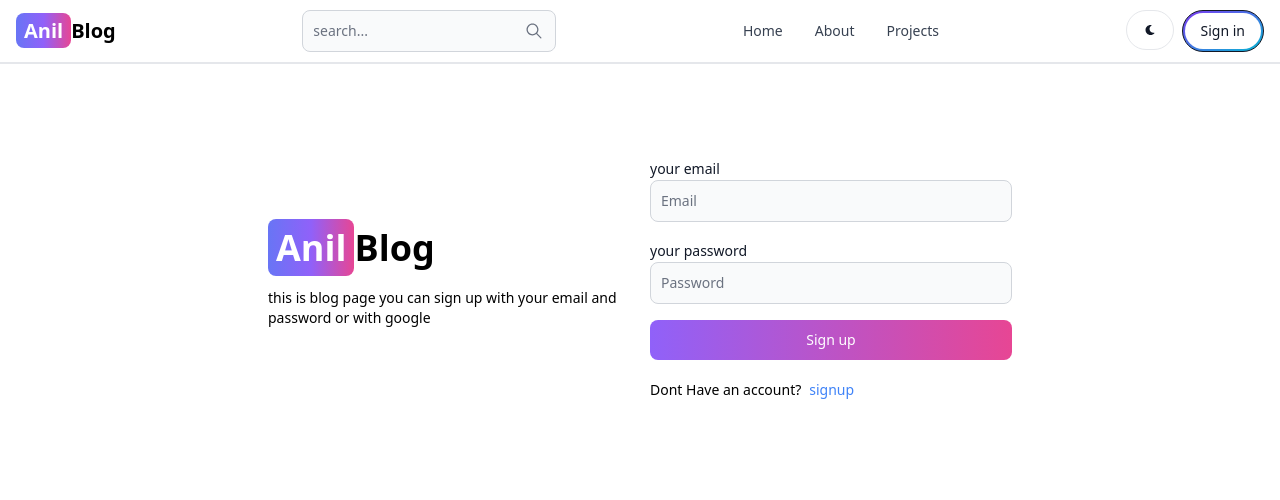
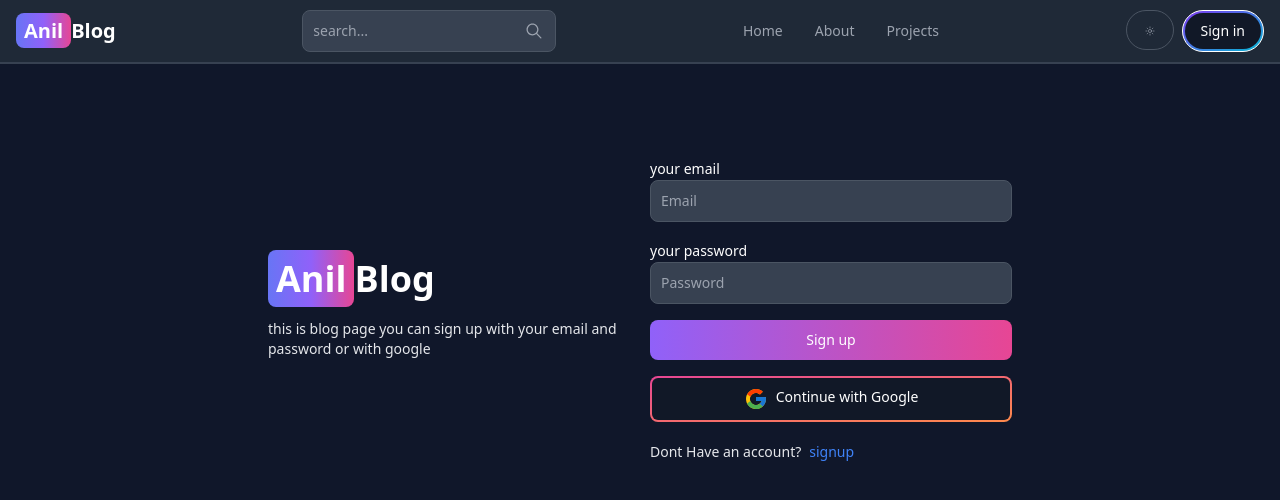
Before and after one commit to Anilparajuli4/mern-blog, a React (Vite) app in the folder frontend/: page /signin in a window 1280 px wide. Shown: the top 500 px of the page. Built offline with nearby package versions, Linux system fonts and the light colour scheme.

Commit message:
complete dark mode functionality

```diff
--- a/frontend/src/components/Header.jsx
+++ b/frontend/src/components/Header.jsx
@@ -2,10 +2,15 @@
 import { Link, useLocation } from "react-router-dom"
 import { IoIosSearch } from "react-icons/io";
 import {FaMoon} from "react-icons/fa"
+import { useDispatch, useSelector } from "react-redux";
+import { toogleTheme } from "../redux/theme/themeSlice";
+import { IoSunnyOutline } from "react-icons/io5";
 
 
 function Header() {
   const path = useLocation().pathname
+  const dispatch = useDispatch()
+  const {theme} = useSelector((state)=>state.theme)
   return (
     <Navbar className="border-b-2">
         <Link to='/' className="self-center whitespace-nowrap text-sm sm:text-xl font-semibold dark:text-white">
@@ -19,8 +24,8 @@
           </Button>
         </form>
         <div className="flex gap-2 md:order-2">
-          <Button className="w-12 h-10 sm:inline " color="gray" pill>
-            <FaMoon />
+          <Button className="w-12 h-10 sm:inline " color="gray" pill onClick={()=>dispatch(toogleTheme())}>
+           {theme==='light' ?<FaMoon size={20}/> : <IoSunnyOutline size={20}/> }
           </Button>
           <Link to='signin' >
             <Button gradientDuoTone='purpleToBlue' color="gray" pill outline>
--- /dev/null
+++ b/frontend/src/components/Oauth.jsx
@@ -0,0 +1,16 @@
+import { Button } from 'flowbite-react'
+import { FcGoogle } from "react-icons/fc";
+import React from 'react'
+
+function Oauth() {
+    async function handleGoogleClick(){
+
+    }
+  return (
+    <Button onClick={handleGoogleClick} type='button' gradientDuoTone='pinkToOrange' outline><FcGoogle className='w-6 h-6 mr-2'/>
+     Continue with Google
+    </Button>
+  )
+}
+
+export default Oauth
--- /dev/null
+++ b/frontend/src/components/ThemeProvider.jsx
@@ -0,0 +1,16 @@
+import { useSelector } from "react-redux"
+
+
+function ThemeProvider({children}) {
+    const {theme} = useSelector(state => state.theme)
+  return (
+    <div className={theme} >
+        <div className="bg-white text-gray-700  dark:text-gray-200 dark:bg-[rgb(16,23,42)] min-h-screen">
+        {children}
+        </div>
+
+        </div>
+  )
+}
+
+export default ThemeProvider
--- a/frontend/src/main.jsx
+++ b/frontend/src/main.jsx
@@ -5,11 +5,15 @@
 import { Provider } from 'react-redux'
 import { store, persistor } from './redux/Store.js'
 import { PersistGate } from 'redux-persist/integration/react'
+import ThemeProvider from './components/ThemeProvider.jsx'
 ReactDOM.createRoot(document.getElementById('root')).render(
   <PersistGate loading={null} persistor={persistor}>
   <Provider store={store}>
   <React.StrictMode>
+    <ThemeProvider>
     <App />
+    </ThemeProvider>
+
   </React.StrictMode>
   </Provider>
   </PersistGate>
--- a/frontend/src/pages/SignIn.jsx
+++ b/frontend/src/pages/SignIn.jsx
@@ -5,6 +5,7 @@
 import { Link, useNavigate } from "react-router-dom"
 import {useDispatch, useSelector} from 'react-redux'
 import { signInStart, signInSuccess, signInfalse } from "../redux/user/userSlice"
+import Oauth from "../components/Oauth"
 
 
 function Signin() {
@@ -64,6 +65,7 @@
               <TextInput type="text" placeholder="Password" id="password" onChange={handleChange}/>
             </div>
             <Button gradientDuoTone='purpleToPink' type="submit" disabled={loading}>{loading ? (<Spinner size='sm' />) : 'Sign up'}</Button>
+          <Oauth/>
           </form>
           <div className="flex gap-2 text-sm mt-5">
             <span>Dont Have an account?</span>
--- a/frontend/src/redux/Store.js
+++ b/frontend/src/redux/Store.js
@@ -1,10 +1,12 @@
 import { combineReducers, configureStore } from '@reduxjs/toolkit'
 import userReducer from './user/userSlice.js'
+import themeReducer from './theme/themeSlice.jsx'
 import {persistReducer} from 'redux-persist'
 import storage from 'redux-persist/lib/storage'
 import persistStore from 'redux-persist/es/persistStore'
 const rootReducer = combineReducers({
-  user:userReducer
+  user:userReducer,
+  theme: themeReducer
 })
 
 const persistConfig = {
--- /dev/null
+++ b/frontend/src/redux/theme/themeSlice.jsx
@@ -0,0 +1,19 @@
+import { createSlice } from "@reduxjs/toolkit"
+
+const initialState = {
+    theme:'dark'
+}
+
+
+const themeSlice = createSlice({
+    name:'theme',
+    initialState,
+    reducers:{
+        toogleTheme: (state) => {
+            state.theme = state.theme === 'light' ? 'dark' : 'light'
+        }
+    }
+})
+
+export const {toogleTheme} =  themeSlice.actions;
+export default themeSlice.reducer
```
